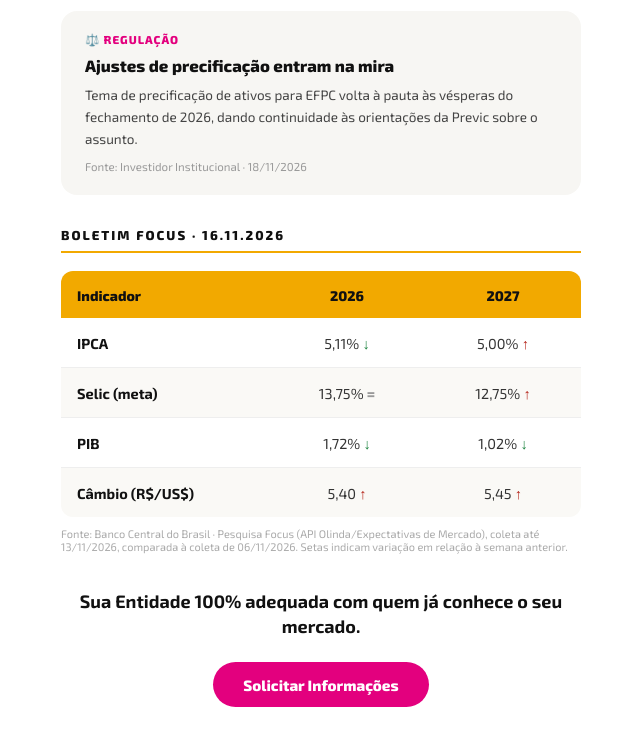
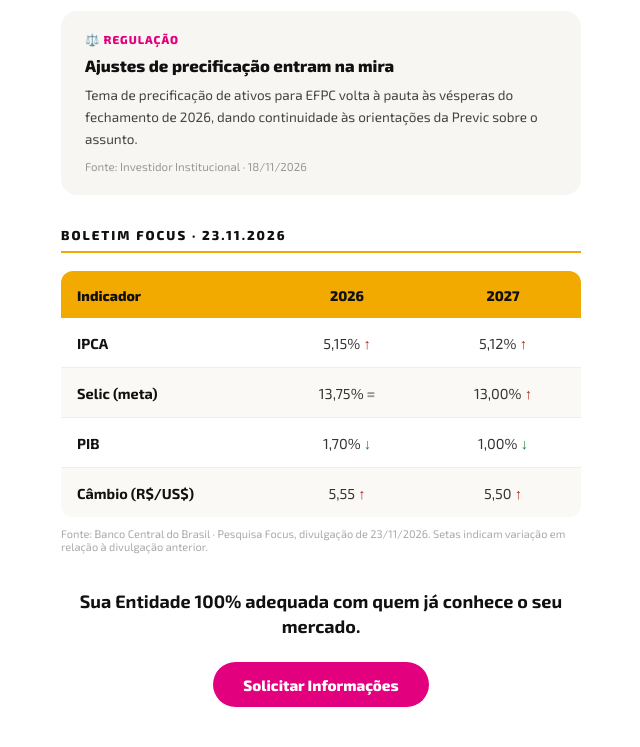
Before and after one commit to alvesdeamorimgiovanna-stack/we-newsletters, a plain HTML site: page index.html in a window 1280 px wide. Shown: the part 2060-2807 px from the top of the page, without its empty margins (319-959 px from the left). Drawn offline with Linux system fonts and the light colour scheme.

Commit message:
Newsletter WAY Educação — 23/11/2026: corrige Boletim Focus com dados da divulgação de hoje
Co-Authored-By: Claude Sonnet 5 <noreply@anthropic.com>
Claude-Session: https://claude.ai/code/session_01Xq26ZDDiMsRsfQGjqYt1Gd

```diff
--- a/index.html
+++ b/index.html
@@ -208,7 +208,7 @@
         <tr>
           <td class="px" style="padding: 32px 40px 0 40px;">
             <div class="exo" style="font-size: 13px; font-weight: 800; letter-spacing: 2px; text-transform: uppercase; color:#111111; border-bottom:2px solid #F2A900; padding-bottom:8px;">
-              Boletim Focus · 16.11.2026
+              Boletim Focus · 23.11.2026
             </div>
           </td>
         </tr>
@@ -224,26 +224,26 @@
               </tr>
               <tr>
                 <td width="40%" style="background-color:#ffffff; padding: 15px 16px; border-bottom:1px solid #eeeeee;" class="exo"><span style="font-weight:700; font-size:14.5px; color:#111111;">IPCA</span></td>
-                <td width="30%" align="center" style="background-color:#ffffff; padding: 15px 8px; border-bottom:1px solid #eeeeee;" class="exo"><span style="font-size:14.5px; color:#333333;">5,11% <span style="color:#16803a; font-weight:800;">&darr;</span></span></td>
-                <td width="30%" align="center" style="background-color:#ffffff; padding: 15px 8px; border-bottom:1px solid #eeeeee;" class="exo"><span style="font-size:14.5px; color:#333333;">5,00% <span style="color:#b42318; font-weight:800;">&uarr;</span></span></td>
+                <td width="30%" align="center" style="background-color:#ffffff; padding: 15px 8px; border-bottom:1px solid #eeeeee;" class="exo"><span style="font-size:14.5px; color:#333333;">5,15% <span style="color:#b42318; font-weight:800;">&uarr;</span></span></td>
+                <td width="30%" align="center" style="background-color:#ffffff; padding: 15px 8px; border-bottom:1px solid #eeeeee;" class="exo"><span style="font-size:14.5px; color:#333333;">5,12% <span style="color:#b42318; font-weight:800;">&uarr;</span></span></td>
               </tr>
               <tr>
                 <td width="40%" style="background-color:#faf9f6; padding: 15px 16px; border-bottom:1px solid #eeeeee;" class="exo"><span style="font-weight:700; font-size:14.5px; color:#111111;">Selic (meta)</span></td>
                 <td width="30%" align="center" style="background-color:#faf9f6; padding: 15px 8px; border-bottom:1px solid #eeeeee;" class="exo"><span style="font-size:14.5px; color:#333333;">13,75% <span style="color:#999999; font-weight:800;">=</span></span></td>
-                <td width="30%" align="center" style="background-color:#faf9f6; padding: 15px 8px; border-bottom:1px solid #eeeeee;" class="exo"><span style="font-size:14.5px; color:#333333;">12,75% <span style="color:#b42318; font-weight:800;">&uarr;</span></span></td>
+                <td width="30%" align="center" style="background-color:#faf9f6; padding: 15px 8px; border-bottom:1px solid #eeeeee;" class="exo"><span style="font-size:14.5px; color:#333333;">13,00% <span style="color:#b42318; font-weight:800;">&uarr;</span></span></td>
               </tr>
               <tr>
                 <td width="40%" style="background-color:#ffffff; padding: 15px 16px; border-bottom:1px solid #eeeeee;" class="exo"><span style="font-weight:700; font-size:14.5px; color:#111111;">PIB</span></td>
-                <td width="30%" align="center" style="background-color:#ffffff; padding: 15px 8px; border-bottom:1px solid #eeeeee;" class="exo"><span style="font-size:14.5px; color:#333333;">1,72% <span style="color:#16803a; font-weight:800;">&darr;</span></span></td>
-                <td width="30%" align="center" style="background-color:#ffffff; padding: 15px 8px; border-bottom:1px solid #eeeeee;" class="exo"><span style="font-size:14.5px; color:#333333;">1,02% <span style="color:#16803a; font-weight:800;">&darr;</span></span></td>
+                <td width="30%" align="center" style="background-color:#ffffff; padding: 15px 8px; border-bottom:1px solid #eeeeee;" class="exo"><span style="font-size:14.5px; color:#333333;">1,70% <span style="color:#16803a; font-weight:800;">&darr;</span></span></td>
+                <td width="30%" align="center" style="background-color:#ffffff; padding: 15px 8px; border-bottom:1px solid #eeeeee;" class="exo"><span style="font-size:14.5px; color:#333333;">1,00% <span style="color:#16803a; font-weight:800;">&darr;</span></span></td>
               </tr>
               <tr>
                 <td width="40%" style="background-color:#faf9f6; padding: 15px 16px;" class="exo"><span style="font-weight:700; font-size:14.5px; color:#111111;">Câmbio (R$/US$)</span></td>
-                <td width="30%" align="center" style="background-color:#faf9f6; padding: 15px 8px;" class="exo"><span style="font-size:14.5px; color:#333333;">5,40 <span style="color:#b42318; font-weight:800;">&uarr;</span></span></td>
-                <td width="30%" align="center" style="background-color:#faf9f6; padding: 15px 8px;" class="exo"><span style="font-size:14.5px; color:#333333;">5,45 <span style="color:#b42318; font-weight:800;">&uarr;</span></span></td>
+                <td width="30%" align="center" style="background-color:#faf9f6; padding: 15px 8px;" class="exo"><span style="font-size:14.5px; color:#333333;">5,55 <span style="color:#b42318; font-weight:800;">&uarr;</span></span></td>
+                <td width="30%" align="center" style="background-color:#faf9f6; padding: 15px 8px;" class="exo"><span style="font-size:14.5px; color:#333333;">5,50 <span style="color:#b42318; font-weight:800;">&uarr;</span></span></td>
               </tr>
             </table>
-            <p class="exo" style="margin: 10px 0 0 0; font-size: 11px; color:#aaaaaa;">Fonte: Banco Central do Brasil · Pesquisa Focus (API Olinda/Expectativas de Mercado), coleta até 13/11/2026, comparada à coleta de 06/11/2026. Setas indicam variação em relação à semana anterior.</p>
+            <p class="exo" style="margin: 10px 0 0 0; font-size: 11px; color:#aaaaaa;">Fonte: Banco Central do Brasil · Pesquisa Focus, divulgação de 23/11/2026. Setas indicam variação em relação à divulgação anterior.</p>
           </td>
         </tr>
 
```
